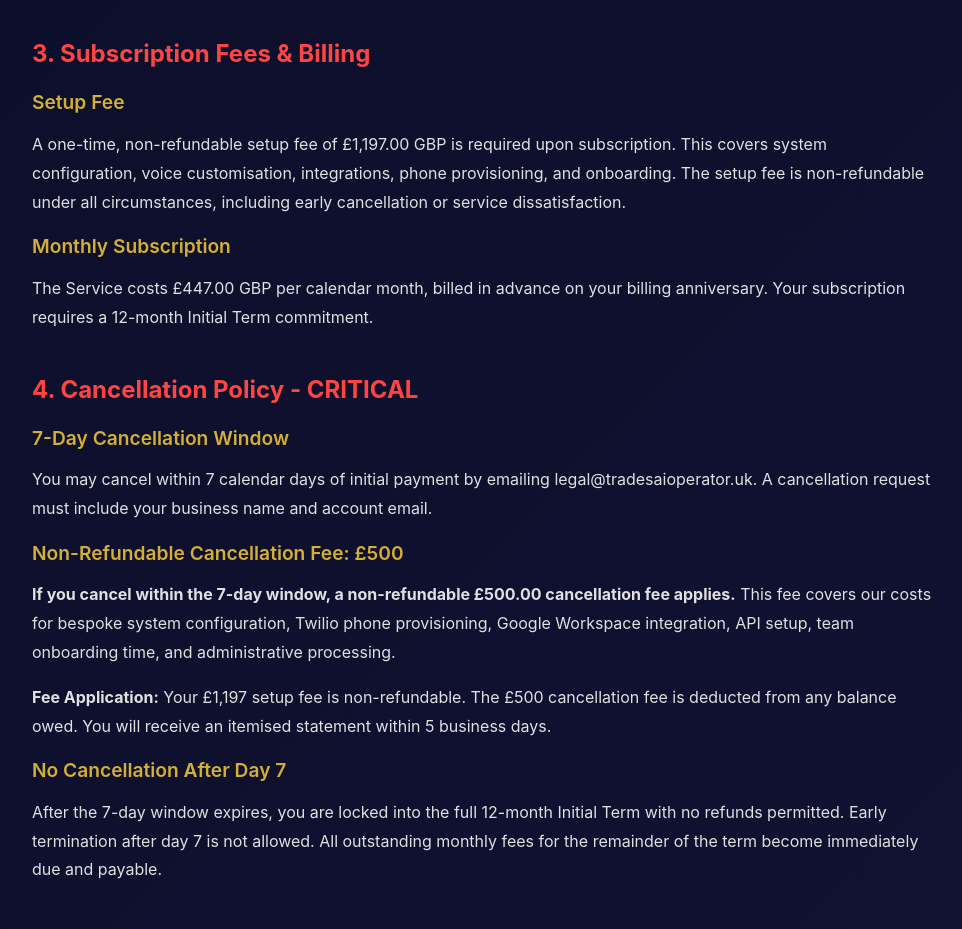
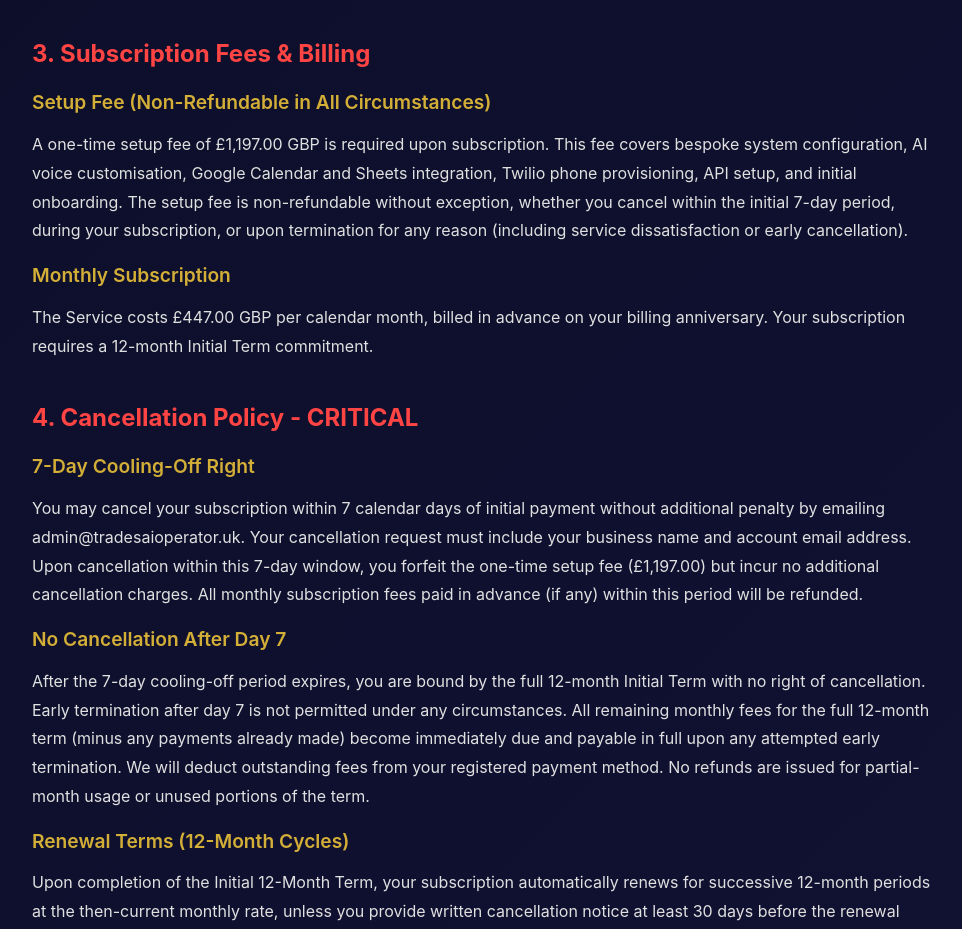
Before and after one commit to razzamond10/tradesai-operator-, a Next.js app: page /terms in a window 1280 px wide. Shown: the part 780-1709 px from the top of the page, without its empty margins (158-1120 px from the left). Built offline with nearby package versions, Linux system fonts and the light colour scheme.

Commit message:
Fix: Resolve contradictions in cancellation policy. Setup fee always non-refundable without exception. Within 7 days: cancel and lose setup fee only, no additional charges. After 7 days: locked into full 12-month term. Professional UK law compliance. Change all legal@ to admin@ (only email address).

```diff
--- a/app/privacy/page.tsx
+++ b/app/privacy/page.tsx
@@ -142,7 +142,7 @@ export default function PrivacyPage() {
             <li><strong>Right to Lodge a Complaint:</strong> You can file a complaint with the UK Information Commissioner's Office (ICO).</li>
           </ul>
           <p style={{ lineHeight: '1.8', marginBottom: '1rem' }}>
-            To exercise any of these rights, contact us at legal@tradesaioperator.uk with your request. We will respond within 30 days or as required by law.
+            To exercise any of these rights, contact us at admin@tradesaioperator.uk with your request. We will respond within 30 days or as required by law.
           </p>
         </section>
 
@@ -159,7 +159,7 @@ export default function PrivacyPage() {
         <section style={{ marginBottom: '2.5rem' }}>
           <h2 style={{ fontSize: '1.5rem', fontWeight: '700', marginBottom: '1rem', color: '#00d4ff' }}>11. Children's Privacy</h2>
           <p style={{ lineHeight: '1.8', marginBottom: '1rem' }}>
-            The Service is not intended for individuals under 18 years of age. We do not knowingly collect personal data from children. If we become aware that a minor has provided personal data, we will delete it immediately. Parents or guardians who believe a child has provided data to us should contact us at legal@tradesaioperator.uk.
+            The Service is not intended for individuals under 18 years of age. We do not knowingly collect personal data from children. If we become aware that a minor has provided personal data, we will delete it immediately. Parents or guardians who believe a child has provided data to us should contact us at admin@tradesaioperator.uk.
           </p>
         </section>
 
@@ -179,7 +179,7 @@ export default function PrivacyPage() {
             The TradesAI Operator Service uses artificial intelligence (Claude Haiku by Anthropic) to process voice calls and customer interactions. The AI makes automated decisions about call handling, emergency detection, and lead scoring based on customer data and call patterns.
           </p>
           <p style={{ lineHeight: '1.8', marginBottom: '1rem' }}>
-            <strong>Your Rights:</strong> Under UK GDPR Article 22, you have the right to request human review of automated decisions that produce legal or similarly significant effects. If you wish to opt-out of AI processing for non-essential features (e.g., lead scoring), contact legal@tradesaioperator.uk.
+            <strong>Your Rights:</strong> Under UK GDPR Article 22, you have the right to request human review of automated decisions that produce legal or similarly significant effects. If you wish to opt-out of AI processing for non-essential features (e.g., lead scoring), contact admin@tradesaioperator.uk.
           </p>
           <p style={{ lineHeight: '1.8', marginBottom: '1rem' }}>
             <strong>AI Data Usage:</strong> Anthropic may use anonymised, aggregated conversation logs to improve the Claude Haiku model. We do not allow Anthropic to use your personally identifiable customer data for model training without explicit opt-in consent.
@@ -214,7 +214,7 @@ export default function PrivacyPage() {
           </p>
           <p style={{ lineHeight: '1.8', marginBottom: '1rem' }}>
             <strong>TradesAI Operator Ltd</strong><br />
-            Email: legal@tradesaioperator.uk<br />
+            Email: admin@tradesaioperator.uk<br />
             Web: https://tradesaioperator.com<br />
             <br />
             <strong>UK Information Commissioner's Office (ICO)</strong><br />
--- a/app/terms/page.tsx
+++ b/app/terms/page.tsx
@@ -29,9 +29,9 @@ export default function TermsPage() {
 
         <section style={{ marginBottom: '2.5rem' }}>
           <h2 style={{ fontSize: '1.5rem', fontWeight: '700', marginBottom: '1rem', color: '#ff4444' }}>3. Subscription Fees & Billing</h2>
-          <h3 style={{ fontSize: '1.2rem', fontWeight: '600', marginBottom: '0.8rem', color: '#d4af37' }}>Setup Fee</h3>
+          <h3 style={{ fontSize: '1.2rem', fontWeight: '600', marginBottom: '0.8rem', color: '#d4af37' }}>Setup Fee (Non-Refundable in All Circumstances)</h3>
           <p style={{ lineHeight: '1.8', marginBottom: '1rem' }}>
-            A one-time, non-refundable setup fee of £1,197.00 GBP is required upon subscription. This covers system configuration, voice customisation, integrations, phone provisioning, and onboarding. The setup fee is non-refundable under all circumstances, including early cancellation or service dissatisfaction.
+            A one-time setup fee of £1,197.00 GBP is required upon subscription. This fee covers bespoke system configuration, AI voice customisation, Google Calendar and Sheets integration, Twilio phone provisioning, API setup, and initial onboarding. The setup fee is non-refundable without exception, whether you cancel within the initial 7-day period, during your subscription, or upon termination for any reason (including service dissatisfaction or early cancellation).
           </p>
 
           <h3 style={{ fontSize: '1.2rem', fontWeight: '600', marginBottom: '0.8rem', color: '#d4af37' }}>Monthly Subscription</h3>
@@ -42,22 +42,19 @@ export default function TermsPage() {
 
         <section style={{ marginBottom: '2.5rem' }}>
           <h2 style={{ fontSize: '1.5rem', fontWeight: '700', marginBottom: '1rem', color: '#ff4444' }}>4. Cancellation Policy - CRITICAL</h2>
-          <h3 style={{ fontSize: '1.2rem', fontWeight: '600', marginBottom: '0.8rem', color: '#d4af37' }}>7-Day Cancellation Window</h3>
+          <h3 style={{ fontSize: '1.2rem', fontWeight: '600', marginBottom: '0.8rem', color: '#d4af37' }}>7-Day Cooling-Off Right</h3>
           <p style={{ lineHeight: '1.8', marginBottom: '1rem' }}>
-            You may cancel within 7 calendar days of initial payment by emailing legal@tradesaioperator.uk. A cancellation request must include your business name and account email.
-          </p>
-
-          <h3 style={{ fontSize: '1.2rem', fontWeight: '600', marginBottom: '0.8rem', color: '#d4af37' }}>Non-Refundable Cancellation Fee: £500</h3>
-          <p style={{ lineHeight: '1.8', marginBottom: '1rem' }}>
-            <strong>If you cancel within the 7-day window, a non-refundable £500.00 cancellation fee applies.</strong> This fee covers our costs for bespoke system configuration, Twilio phone provisioning, Google Workspace integration, API setup, team onboarding time, and administrative processing.
-          </p>
-          <p style={{ lineHeight: '1.8', marginBottom: '1rem' }}>
-            <strong>Fee Application:</strong> Your £1,197 setup fee is non-refundable. The £500 cancellation fee is deducted from any balance owed. You will receive an itemised statement within 5 business days.
+            You may cancel your subscription within 7 calendar days of initial payment without additional penalty by emailing admin@tradesaioperator.uk. Your cancellation request must include your business name and account email address. Upon cancellation within this 7-day window, you forfeit the one-time setup fee (£1,197.00) but incur no additional cancellation charges. All monthly subscription fees paid in advance (if any) within this period will be refunded.
           </p>
 
           <h3 style={{ fontSize: '1.2rem', fontWeight: '600', marginBottom: '0.8rem', color: '#d4af37' }}>No Cancellation After Day 7</h3>
           <p style={{ lineHeight: '1.8', marginBottom: '1rem' }}>
-            After the 7-day window expires, you are locked into the full 12-month Initial Term with no refunds permitted. Early termination after day 7 is not allowed. All outstanding monthly fees for the remainder of the term become immediately due and payable.
+            After the 7-day cooling-off period expires, you are bound by the full 12-month Initial Term with no right of cancellation. Early termination after day 7 is not permitted under any circumstances. All remaining monthly fees for the full 12-month term (minus any payments already made) become immediately due and payable in full upon any attempted early termination. We will deduct outstanding fees from your registered payment method. No refunds are issued for partial-month usage or unused portions of the term.
+          </p>
+
+          <h3 style={{ fontSize: '1.2rem', fontWeight: '600', marginBottom: '0.8rem', color: '#d4af37' }}>Renewal Terms (12-Month Cycles)</h3>
+          <p style={{ lineHeight: '1.8', marginBottom: '1rem' }}>
+            Upon completion of the Initial 12-Month Term, your subscription automatically renews for successive 12-month periods at the then-current monthly rate, unless you provide written cancellation notice at least 30 days before the renewal date. You may cancel renewal subscriptions with 30 days' written notice, with no additional penalty beyond fulfilling the remainder of the current 12-month cycle.
           </p>
         </section>
 
@@ -130,7 +127,7 @@ export default function TermsPage() {
           <h2 style={{ fontSize: '1.5rem', fontWeight: '700', marginBottom: '1rem', color: '#00d4ff' }}>13. Contact</h2>
           <p style={{ lineHeight: '1.8', marginBottom: '1rem' }}>
             <strong>TradesAI Operator Ltd</strong><br />
-            Email: legal@tradesaioperator.uk<br />
+            Email: admin@tradesaioperator.uk<br />
             Web: https://tradesaioperator.com<br />
             Registered Office: Virtual UK Office, London
           </p>
@@ -174,7 +171,7 @@ export default function TermsPage() {
         <section style={{ marginBottom: '2.5rem' }}>
           <h2 style={{ fontSize: '1.5rem', fontWeight: '700', marginBottom: '1rem', color: '#00d4ff' }}>19. Notice & Communication</h2>
           <p style={{ lineHeight: '1.8', marginBottom: '1rem' }}>
-            Any legal notice, demand, or communication required under this Agreement must be sent in writing to the other party. For you to contact the Company, send written notice to: legal@tradesaioperator.uk. For the Company to contact you, we will use your registered email address or phone number on file. Notices are deemed received: (a) upon personal delivery, (b) 3 business days after email transmission if no bounce-back occurs, or (c) 5 business days after postal mail delivery.
+            Any legal notice, demand, or communication required under this Agreement must be sent in writing to the other party. For you to contact the Company, send written notice to: admin@tradesaioperator.uk. For the Company to contact you, we will use your registered email address or phone number on file. Notices are deemed received: (a) upon personal delivery, (b) 3 business days after email transmission if no bounce-back occurs, or (c) 5 business days after postal mail delivery.
           </p>
         </section>
 
```
